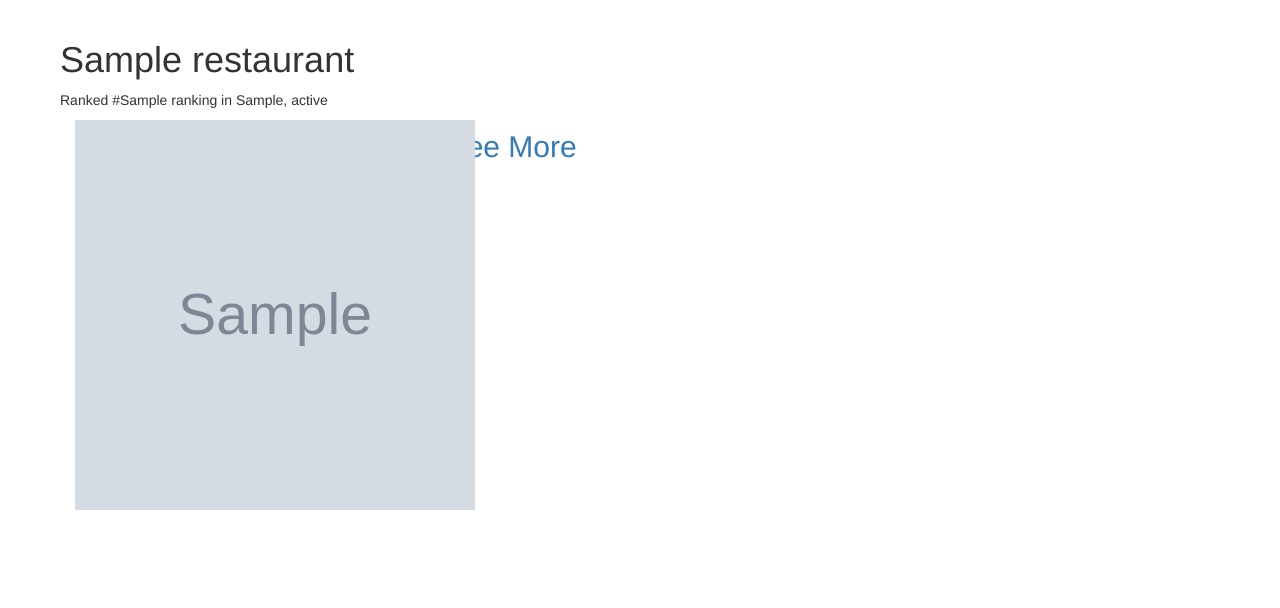
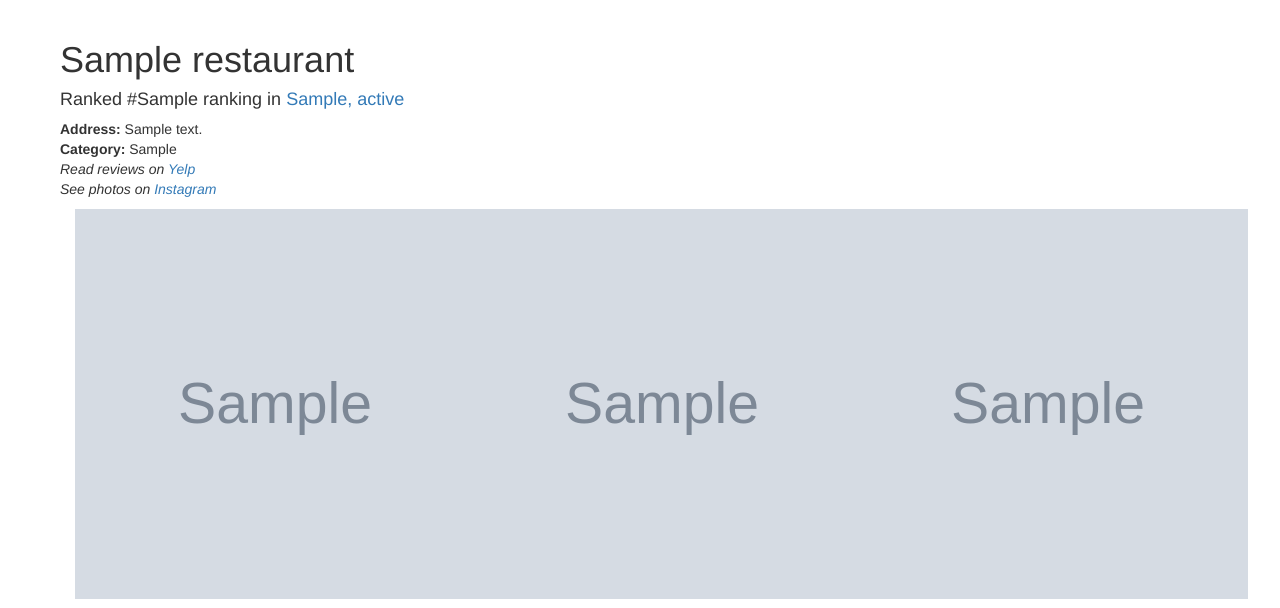
Before and after one commit to talyaacovi/lola, a Flask app: template templates/restaurant.html in a window 1280 px wide. Shown: the part 52-660 px from the top of the page. Run offline with Flask 2, Linux system fonts and the light colour scheme; tables that the repository leaves empty hold one stand-in row (values such as "Sample post"); the template is opened without the code that fills it: values that come from a table or form of the project are taken from there, most other values are stand-ins (such as "Sample title", 1, 10 or a date in 2020); grey boxes marked "Sample" are stand-in pictures; some libraries are stand-ins or nearby versions.

Commit message:
Added more details to restaurant page.

```diff
--- a/restaurant.py
+++ b/restaurant.py
@@ -186,4 +186,4 @@ def get_ranking(yelp_id, city, state):
                              .all())
     restaurants = [item[0] for item in restaurants]
 
-    return restaurants.index(yelp_id)
+    return restaurants.index(yelp_id) + 1
--- a/static/js/list-item-react.jsx
+++ b/static/js/list-item-react.jsx
@@ -24,7 +24,7 @@ class ListItem extends React.Component {
                         <h3><a href={ this.props.rest_url }>{ this.props.rest }</a></h3>
 
                         <p>{ this.props.category }</p>
-                        <a href={ this.props.url }>Yelp</a>
+                        <a href={ this.props.url } target='_blank'>Yelp</a>
 
                     </div>
                     <div>
--- a/templates/base.html
+++ b/templates/base.html
@@ -44,7 +44,6 @@
 
           <ul class="nav navbar-nav navbar-right">
             <li id='profile-page-link'><a id='profile-page' href='/users/{{ session.get("username") }}'>Profile</a></li>
-            <!-- <li id='city-page-link'><a href='/cities'>Cities</a></li> -->
             <li id='discover-page-link'><a href='/discover'>Discover</a></li>
             <form action='/logout' id='logout-form' method='POST' class="nav navbar-form navbar-right">
                 <input type="submit" class="btn btn-default" value='Logout'>
--- a/templates/restaurant.html
+++ b/templates/restaurant.html
@@ -6,20 +6,28 @@
 
         <div>
             <h1>{{ restaurant.name }}</h1>
-            <p>Ranked #{{ ranking }} in {{ restaurant.city }}, {{ restaurant.state }}</p>
+            <h4>Ranked #{{ ranking }} in <a href="/cities/{{ restaurant.state.upper() }}/{{ restaurant.city.lower() }}">{{ restaurant.city }}, {{ restaurant.state }}</a></h4>
+            <ul class="list-unstyled">
+                <li><b>Address: </b>{{ restaurant.address }}</li>
+                <li><b>Category: </b>{{ restaurant.yelp_category }}</li>
+                <li><em>Read reviews on <a href="{{ restaurant.yelp_url }}" target="_blank">Yelp</a></em></li>
+                {% if ig_photos %}
+                    <li><em>See photos on <a href="https://www.instagram.com/explore/locations/{{ ig_loc_id }}/" target="_blank">Instagram</a></em></li>
+                {% endif %}
+            </ul>
         </div>
 
         {% if ig_photos %}
-            {% for photo in ig_photos %}
+            {% for i in range(3) %}
                 <div class='ig-photo col-xs-12 col-md-6 col-lg-4'>
 
-                    {% if photo.url[-3:] == 'mp4' %}
+                    {% if ig_photos[i].url[-3:] == 'mp4' %}
                         <video width='400' height='400' controls>
-                            <source src='{{ photo.url }}' type='video/mp4'>
+                            <source src='{{ ig_photos[i].url }}' type='video/mp4'>
                              Your browser does not support the video tag.
                         </video>
                     {% else %}
-                        <img src='{{ photo.url }}'/>
+                        <img src='{{ ig_photos[i].url }}'/>
                     {% endif %}
 
                 </div>
@@ -32,9 +40,6 @@
             {% endfor %}
         {% endif %}
 
-        {% if ig_photos %}
-            <h2><a href="https://www.instagram.com/explore/locations/{{ ig_loc_id }}/" target="_blank">See More</a></h2>
-        {% endif %}
 <div>
 
 <script>
```
Also changed, not shown: ig.py (+0 -7 lines).
